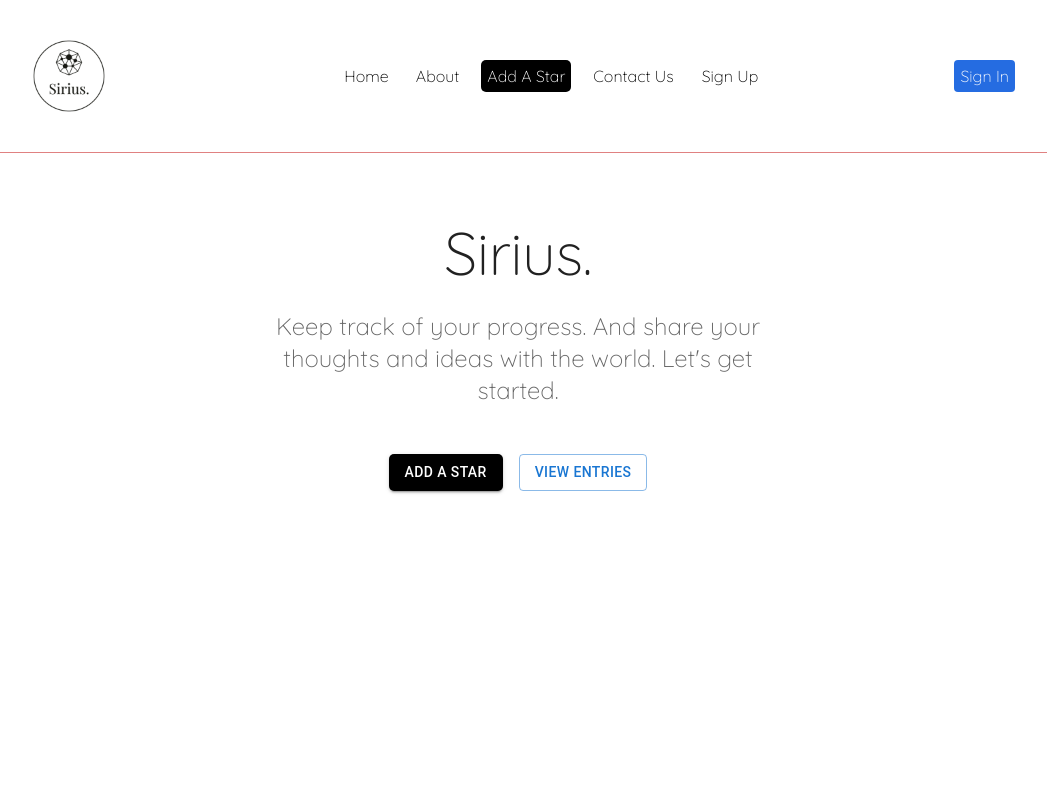
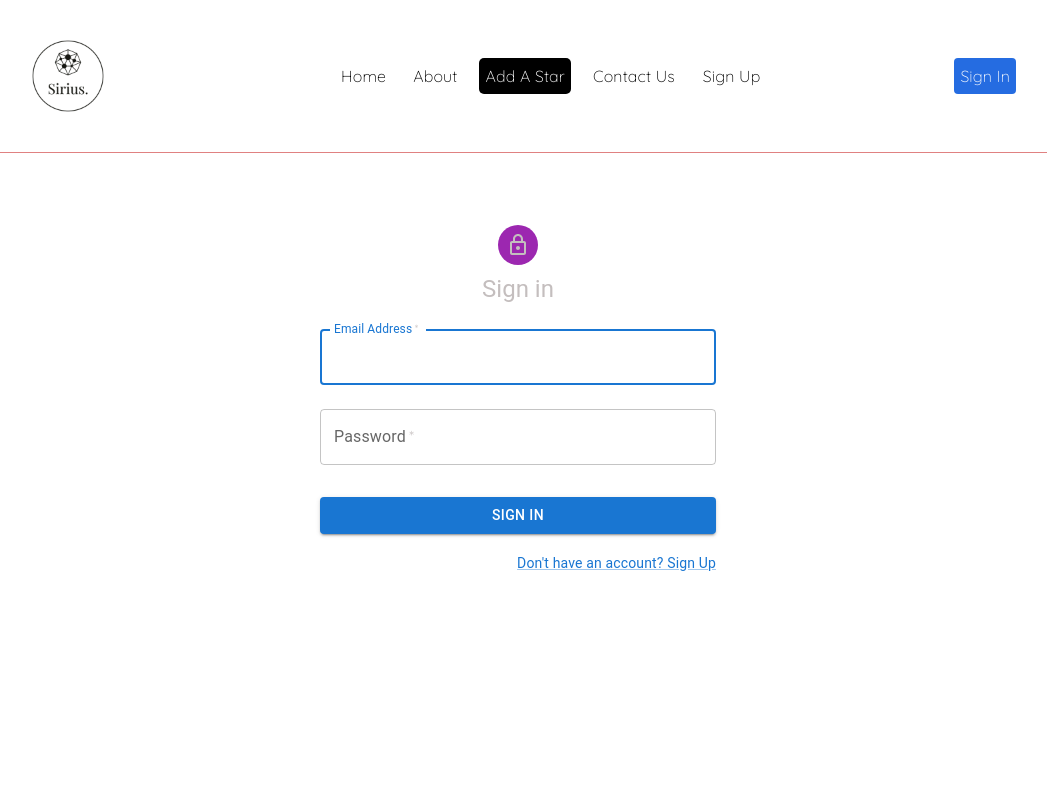
Before and after one commit to smkamaldar/wm3-sirius, a React (Create React App) app in the folder client/: page / in a window 1280 px wide. Shown: the top 800 px of the page, without its empty margins (122-1169 px from the left). Built offline with nearby package versions, Linux system fonts and the light colour scheme.

Commit message:
Root Changed to SignIn page
As suggested by project manager.
As a later priority I think it would be good if we could have a homepage which redirects you to sign up.

```diff
--- a/client/src/App.js
+++ b/client/src/App.js
@@ -16,7 +16,7 @@ const App = () => (
 		<Navbar />
 		<Box className="body">
 			<Routes>
-				<Route path="/" element={<Home />} />
+				<Route path="/" element={<SignIn />} />
 				<Route path="/addentry" element={<AddEntry />} />
 				<Route path="/viewentries" element={<ViewEntries />} />
 				<Route path="/SignIn" element={<SignIn />} />
```
